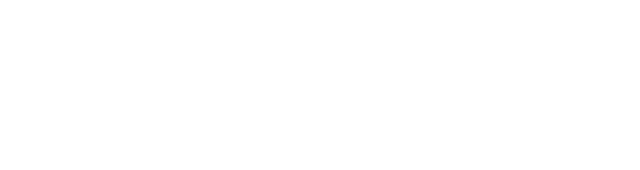
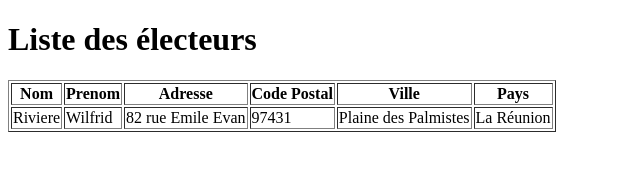
Before and after one commit to WILLF974/TableauHtmlJs, a plain HTML site: page index.html in a window 1280 px wide. Shown: the whole page, without its empty margins (0-640 px from the left). Drawn offline with Linux system fonts and the light colour scheme.

Commit message:
Creation du tableau

```diff
--- a/index.html
+++ b/index.html
@@ -3,9 +3,31 @@
 <head>
     <meta charset="UTF-8">
     <meta name="viewport" content="width=device-width, initial-scale=1.0">
-    <title>Document</title>
+    <title>Documents</title>
 </head>
 <body>
-
+    <h1>Liste des électeurs</h1>
+    <table border=1>
+        <thead>
+            <tr>
+                <th>Nom</th>
+                <th>Prenom</th>
+                <th>Adresse</th>
+                <th>Code Postal</th>
+                <th>Ville</th>
+                <th>Pays</th>
+            </tr>
+        </thead>
+        <tbody>
+            <tr>
+                <td>Riviere</td>
+                <td>Wilfrid</td>
+                <td>82 rue Emile Evan</td>
+                <td>97431</td>
+                <td>Plaine des Palmistes</td>
+                <td>La Réunion</td>
+            </tr>
+        </tbody>
+    </table>
 </body>
 </html>
```
